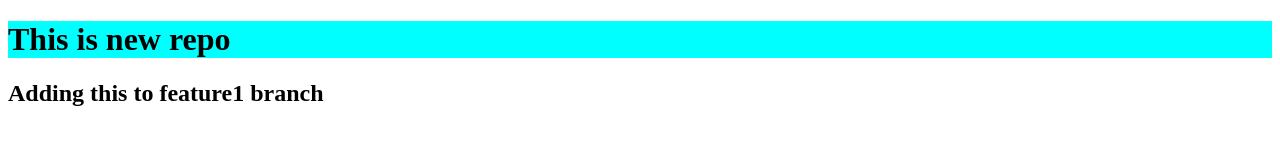
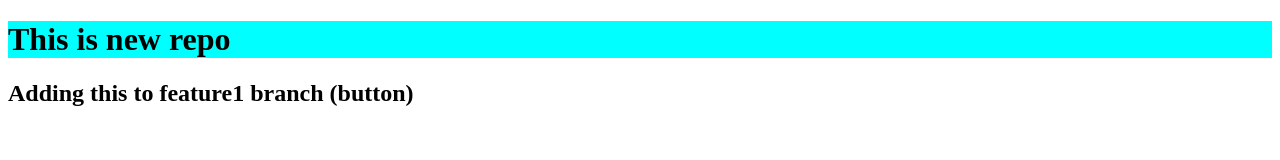
Before and after one commit to manngarg187/localrepo, a plain HTML site: page index.html in a window 1280 px wide. Drawn offline with Linux system fonts and the light colour scheme.

```diff
--- a/index.html
+++ b/index.html
@@ -8,6 +8,6 @@
 </head>
 <body>
     <h1>This is new repo</h1>
-    <h2>Adding this to feature1 branch</h2>
+    <h2>Adding this to feature1 branch (button) </h2>
 </body>
 </html>
```
